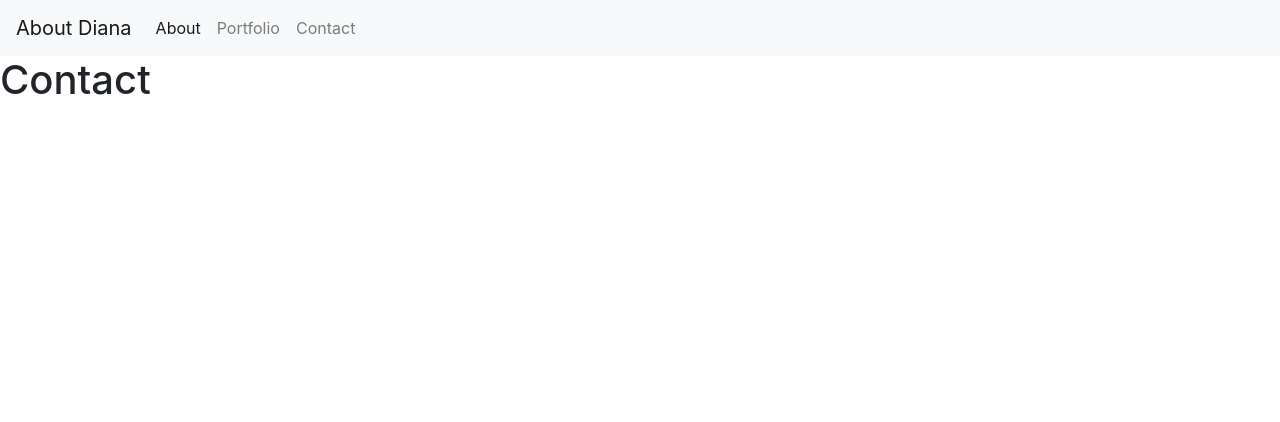
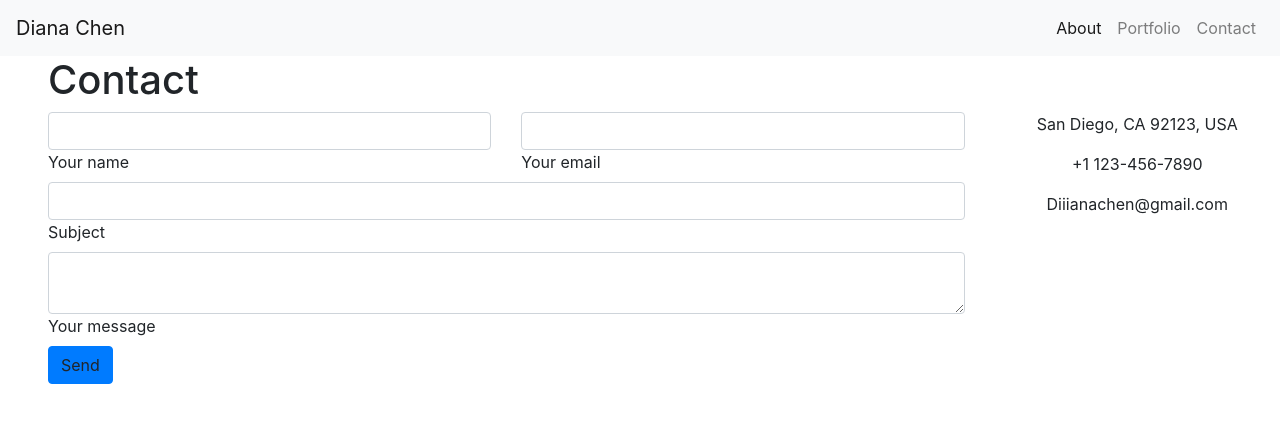
Before and after one commit to Diachn/Bootstrap, a plain HTML site: page contact.html in a window 1280 px wide. Drawn offline with nearby package versions, Linux system fonts and the light colour scheme.

Commit message:
Added contact info

```diff
--- a/contact.html
+++ b/contact.html
@@ -14,13 +14,13 @@
     <title>About Me</title>
 </head>
 <nav class="navbar navbar-expand-lg navbar-light bg-light">
-    <a class="navbar-brand" href="#">About Diana</a>
+    <a class="navbar-brand" href="#">Diana Chen</a>
     <button class="navbar-toggler" type="button" data-toggle="collapse" data-target="#navbarNav"
         aria-controls="navbarNav" aria-expanded="false" aria-label="Toggle navigation">
         <span class="navbar-toggler-icon"></span>
     </button>
     <div class="collapse navbar-collapse" id="navbarNav">
-        <ul class="navbar-nav">
+        <ul class="navbar-nav ml-auto">
             <li class="nav-item active">
                 <a class="nav-link" href="index.html">About<span class="sr-only">(current)</span></a>
             </li>
@@ -33,8 +33,96 @@
         </ul>
     </div>
 </nav>
-<h1>Contact</h1>
+<section class="mb-4 ml-5">
+    <div class="container"></div>
+    <h1>Contact</h1>
+    <div class="row">
 
+        <!--Grid column-->
+        <div class="col-md-9 mb-md-0 mb-5">
+            <form id="contact-form" name="contact-form" action="mail.php" method="POST">
+
+                <!--Grid row-->
+                <div class="row">
+
+                    <!--Grid column-->
+                    <div class="col-md-6">
+                        <div class="md-form mb-0">
+                            <input type="text" id="name" name="name" class="form-control">
+                            <label for="name" class="">Your name</label>
+                        </div>
+                    </div>
+                    <!--Grid column-->
+
+                    <!--Grid column-->
+                    <div class="col-md-6">
+                        <div class="md-form mb-0">
+                            <input type="text" id="email" name="email" class="form-control">
+                            <label for="email" class="">Your email</label>
+                        </div>
+                    </div>
+                    <!--Grid column-->
+
+                </div>
+                <!--Grid row-->
+
+                <!--Grid row-->
+                <div class="row">
+                    <div class="col-md-12">
+                        <div class="md-form mb-0">
+                            <input type="text" id="subject" name="subject" class="form-control">
+                            <label for="subject" class="">Subject</label>
+                        </div>
+                    </div>
+                </div>
+                <!--Grid row-->
+
+                <!--Grid row-->
+                <div class="row">
+
+                    <!--Grid column-->
+                    <div class="col-md-12">
+
+                        <div class="md-form">
+                            <textarea type="text" id="message" name="message" rows="2" class="form-control md-textarea"></textarea>
+                            <label for="message">Your message</label>
+                        </div>
+
+                    </div>
+                </div>
+                <!--Grid row-->
+
+            </form>
+
+            <div class="text-center text-md-left">
+                <a class="btn btn-primary" onclick="document.getElementById('contact-form').submit();">Send</a>
+            </div>
+            <div class="status"></div>
+        </div>
+        <!--Grid column-->
+
+        <!--Grid column-->
+        <div class="col-md-3 text-center">
+            <ul class="list-unstyled mb-0">
+                <li><i class="fas fa-map-marker-alt fa-2x"></i>
+                    <p>San Diego, CA 92123, USA</p>
+                </li>
+
+                <li><i class="fas fa-phone mt-4 fa-2x"></i>
+                    <p>+1 123-456-7890</p>
+                </li>
+
+                <li><i class="fas fa-envelope mt-4 fa-2x"></i>
+                    <p>Diiianachen@gmail.com</p>
+                </li>
+            </ul>
+        </div>
+        <!--Grid column-->
+
+    </div>
+
+</section>
+<!--Section: Contact v.2-->
 <!-- Optional JavaScript -->
 <!-- jQuery first, then Popper.js, then Bootstrap JS -->
 <script src="https://code.jquery.com/jquery-3.5.1.slim.min.js"
```
Also changed, not shown: index.html (+19 -4 lines), portfolio.html (+19 -2 lines).
